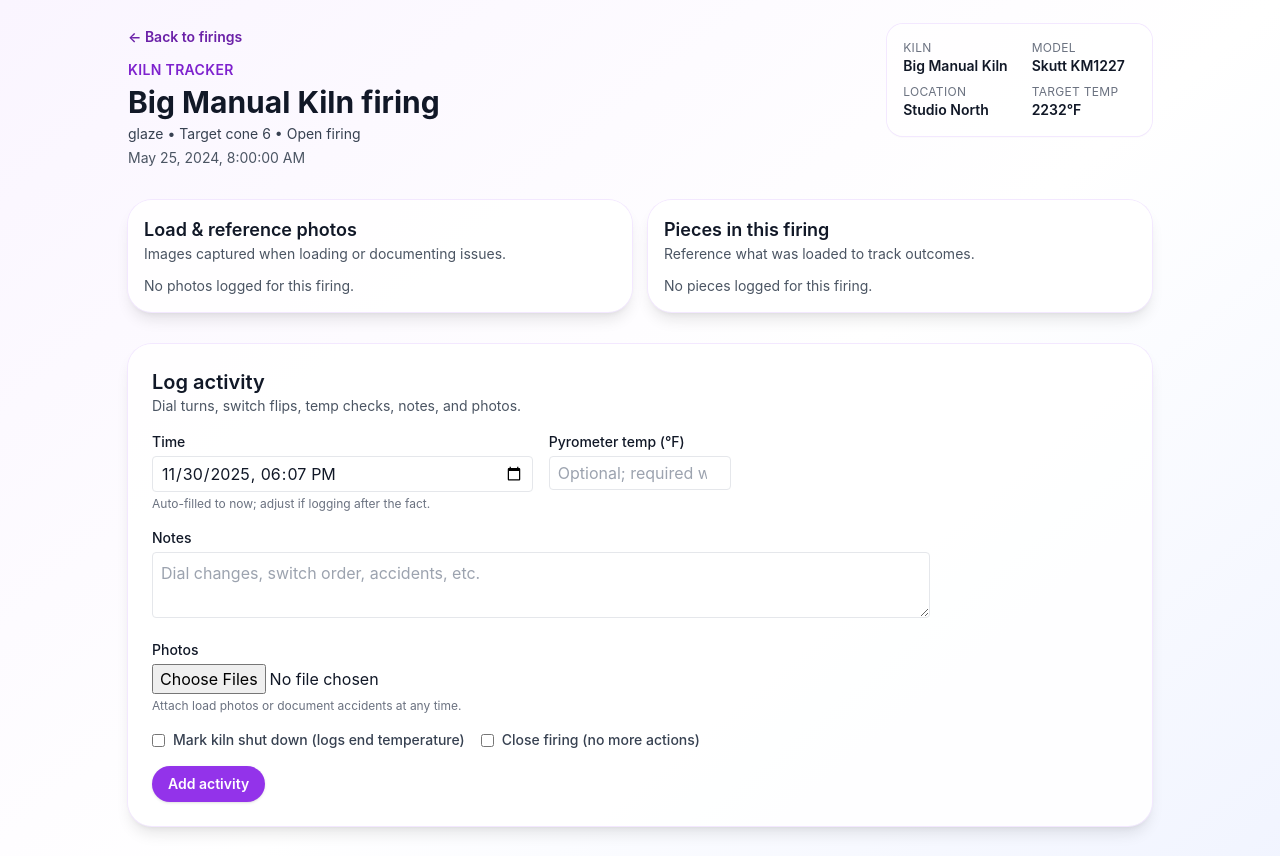
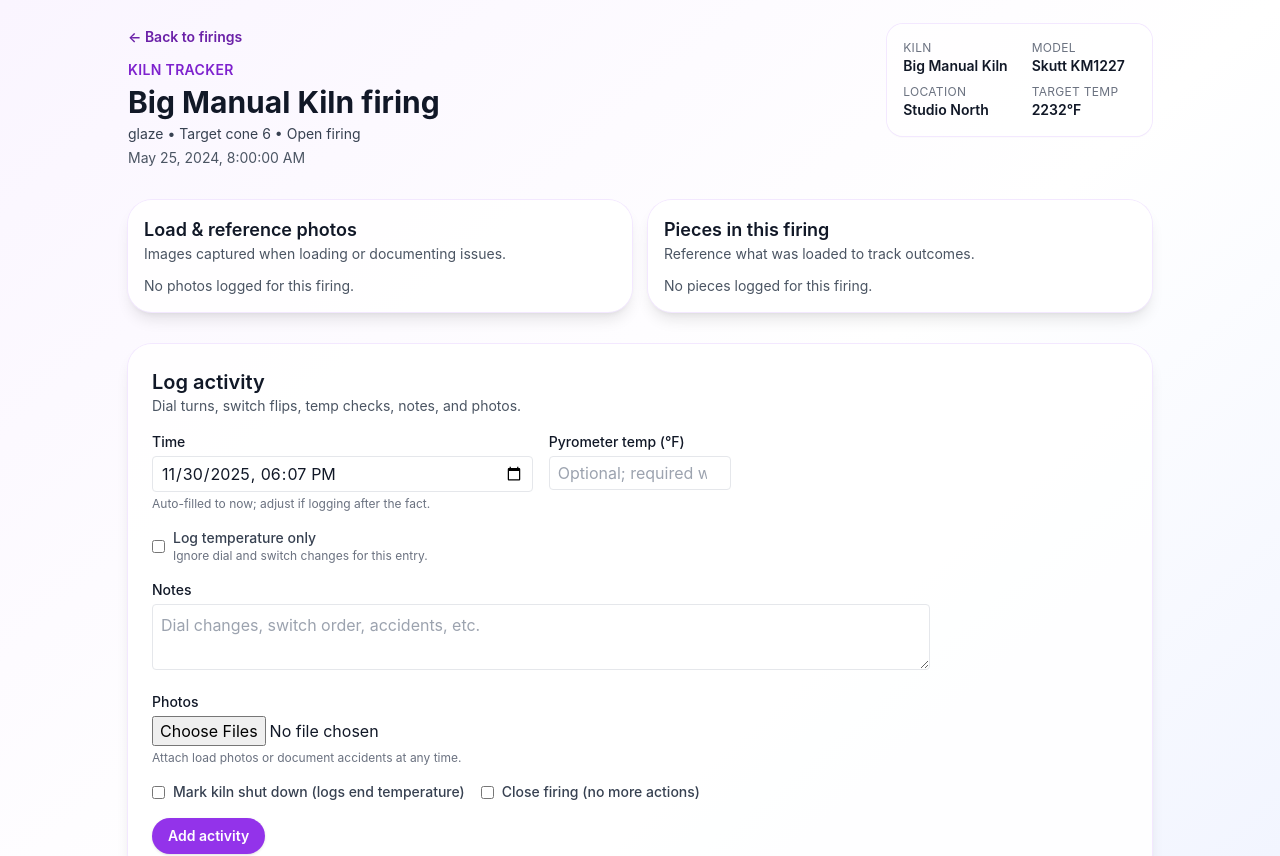
Before and after one commit to jdin9/KilnTracker, a Next.js app: page /firings/1 in a window 1280 px wide. Shown: the top 856 px of the page. Built offline with nearby package versions, Linux system fonts and the light colour scheme.

Commit message:
Add temp-only activity logging option

```diff
--- a/src/app/firings/[id]/page.tsx
+++ b/src/app/firings/[id]/page.tsx
@@ -237,6 +237,7 @@ export default function FiringDetailPage({ params }: { params: { id: string } })
     photos: [] as File[],
     shutdown: false,
     closeFiring: false,
+    tempOnly: false,
   });
 
   useEffect(() => {
@@ -333,6 +334,8 @@ export default function FiringDetailPage({ params }: { params: { id: string } })
       ? "close"
       : form.shutdown
         ? "shutdown"
+        : form.tempOnly
+          ? "temp"
           : kilnConfig?.manualControl === "dial" && form.dialPosition
             ? "dial"
             : isSwitchKiln && (form.switchName || form.switchState)
@@ -343,6 +346,11 @@ export default function FiringDetailPage({ params }: { params: { id: string } })
 
     if (inferredType === "shutdown" && !form.pyrometerTemp) {
       alert("Temperature is required when shutting down the kiln.");
+      return;
+    }
+
+    if (form.tempOnly && !form.pyrometerTemp) {
+      alert("Temperature is required when logging a temp-only reading.");
       return;
     }
 
@@ -564,9 +572,10 @@ export default function FiringDetailPage({ params }: { params: { id: string } })
                 <div className="space-y-1">
                   <label className="block text-sm font-medium">Dial position</label>
                   <select
-                    className="w-full rounded border px-2 py-1"
+                    className={`w-full rounded border px-2 py-1 ${form.tempOnly ? "bg-gray-100 text-gray-500" : ""}`}
                     value={form.dialPosition}
                     onChange={(e) => setForm({ ...form, dialPosition: e.target.value })}
+                    disabled={form.tempOnly}
                   >
                     {dialPositionOptions.map((position) => (
                       <option key={position} value={position}>
@@ -582,9 +591,10 @@ export default function FiringDetailPage({ params }: { params: { id: string } })
                 <div className="space-y-1 lg:col-span-2">
                   <label className="block text-sm font-medium">Switch</label>
                   <select
-                    className="w-full rounded border px-2 py-1"
+                    className={`w-full rounded border px-2 py-1 ${form.tempOnly ? "bg-gray-100 text-gray-500" : ""}`}
                     value={form.switchName}
                     onChange={(e) => setForm({ ...form, switchName: e.target.value })}
+                    disabled={form.tempOnly}
                   >
                     {switchOptions.map((option) => (
                       <option key={option} value={option}>
@@ -594,9 +604,10 @@ export default function FiringDetailPage({ params }: { params: { id: string } })
                   </select>
                   <label className="block text-sm font-medium">Position</label>
                   <select
-                    className="w-full rounded border px-2 py-1"
+                    className={`w-full rounded border px-2 py-1 ${form.tempOnly ? "bg-gray-100 text-gray-500" : ""}`}
                     value={form.switchState}
                     onChange={(e) => setForm({ ...form, switchState: e.target.value })}
+                    disabled={form.tempOnly}
                   >
                     <option value="on">On</option>
                     <option value="off">Off</option>
@@ -613,6 +624,18 @@ export default function FiringDetailPage({ params }: { params: { id: string } })
                   onChange={(e) => setForm({ ...form, pyrometerTemp: e.target.value })}
                   placeholder="Optional; required when turning kiln off"
                 />
+              </div>
+
+              <div className="flex items-center gap-2 lg:col-span-3">
+                <input
+                  type="checkbox"
+                  checked={form.tempOnly}
+                  onChange={(e) => setForm({ ...form, tempOnly: e.target.checked })}
+                />
+                <div className="text-sm text-gray-700">
+                  <p className="font-medium">Log temperature only</p>
+                  <p className="text-xs text-gray-500">Ignore dial and switch changes for this entry.</p>
+                </div>
               </div>
 
               <div className="space-y-1 lg:col-span-4">
```
Lines whose indentation alone changed are shown as unchanged.
